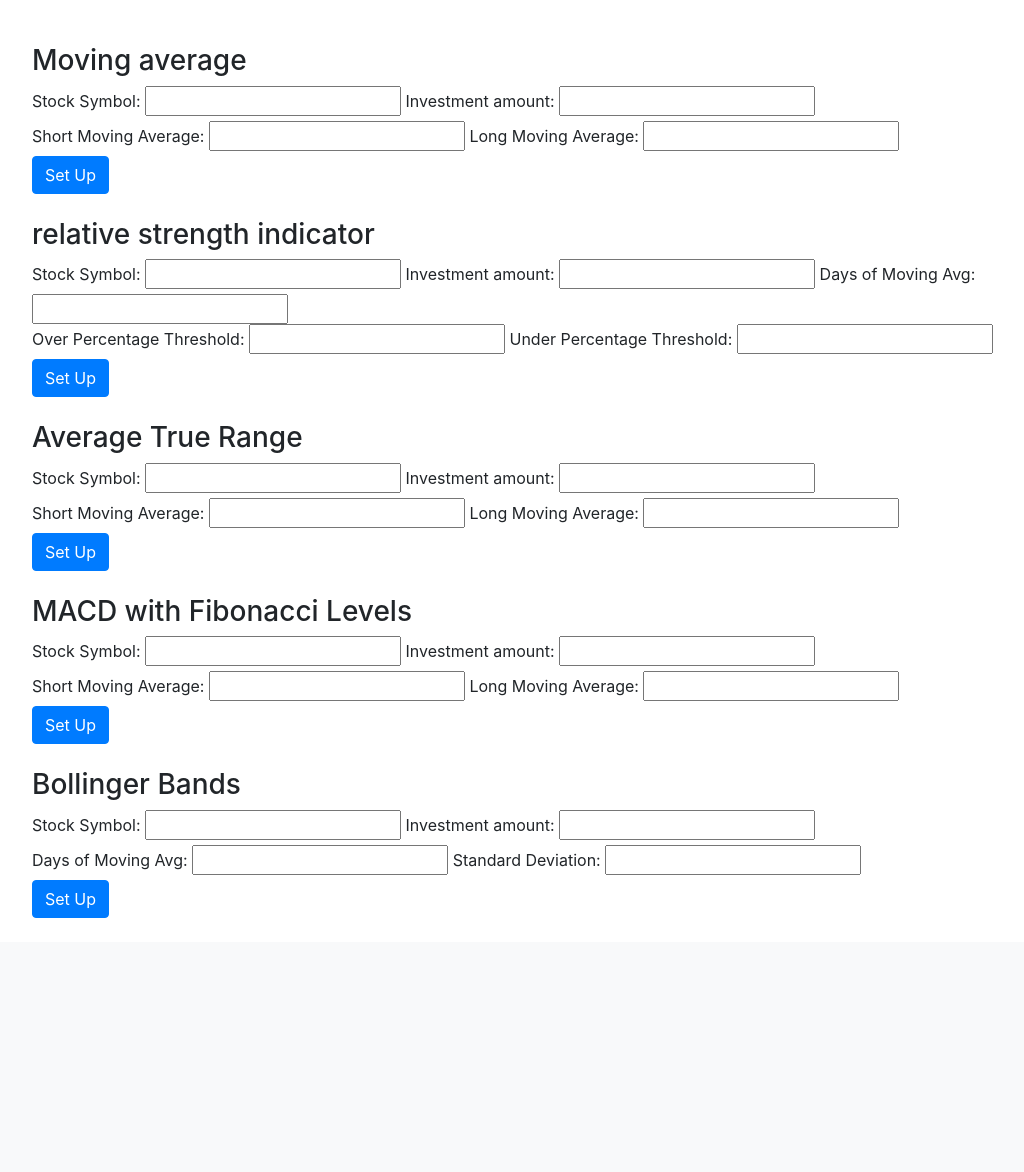
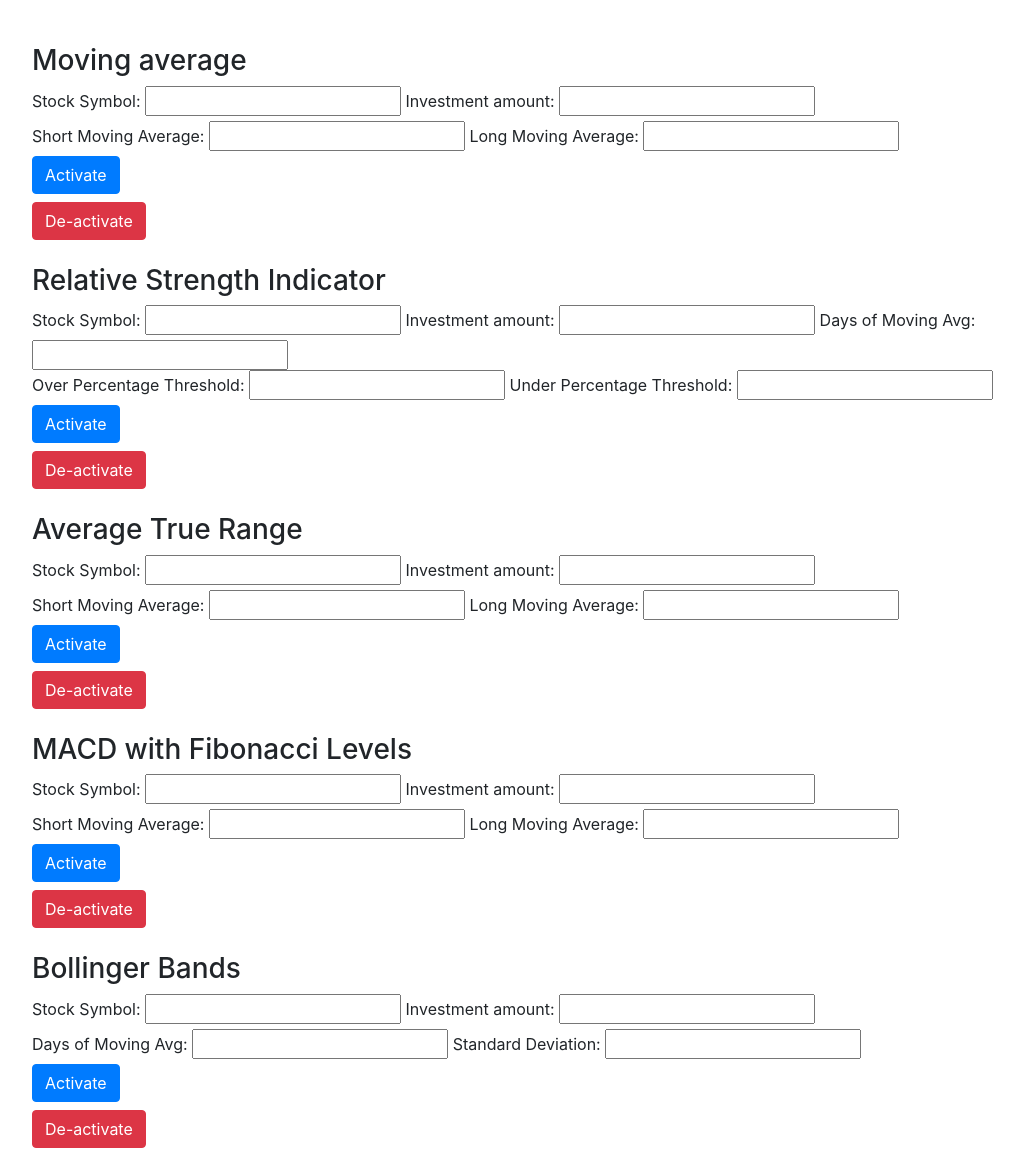
Before and after one commit to yongfu-lu/HODL, a Django app: page /user/algorithms/ in a window 1280 px wide. Shown: the part 56-1228 px from the top of the page, without its empty margins (53-1077 px from the left). Before the commit the page ends 974 px from the top, so only its background shows below. Run offline with Django 4.2, Linux system fonts and the light colour scheme; the visitor is signed in with stand-in values (Sample User, id 1); some libraries are stand-ins or nearby versions.

Commit message:
update activated-algo model, add de-activate button for algo

```diff
--- a/user/admin.py
+++ b/user/admin.py
@@ -6,7 +6,7 @@ admin.site.register(CustomUser)
 
 
 class ActivatedAlgorithmAdmin(admin.ModelAdmin):
-    list_display = ('user', 'algorithm', 'stock_name', 'investment_amount')
+    list_display = ('id', 'user', 'algorithm', 'stock_name', 'investment_amount', 'shares')
 
 
 admin.site.register(ActivatedAlgorithm, ActivatedAlgorithmAdmin)
--- a/user/models.py
+++ b/user/models.py
@@ -9,16 +9,18 @@ class CustomUser(AbstractUser):
     secret_key = models.CharField(max_length=255, blank=True)
 
 class ActivatedAlgorithm(models.Model):
+    id = models.AutoField(primary_key=True)
     algorithm = models.CharField(max_length=100)
     user = models.ForeignKey(CustomUser, on_delete=models.CASCADE)
     stock_name = models.CharField(max_length=100)
     investment_amount = models.DecimalField(max_digits=10, decimal_places=2)
-    short_moving_avg = models.DecimalField(max_digits=10, decimal_places=2,  blank=True, null=True)
-    long_moving_avg = models.DecimalField(max_digits=10, decimal_places=2,  blank=True, null=True)
-    days_of_moving_avg = models.PositiveIntegerField( blank=True, null=True)
-    over_percentage_threshold = models.DecimalField(max_digits=5, decimal_places=2,  blank=True, null=True)
-    under_percentage_threshold = models.DecimalField(max_digits=5, decimal_places=2,  blank=True, null=True)
-    standard_deviation = models.DecimalField(max_digits=10, decimal_places=2,  blank=True, null=True)
+    shares = models.PositiveIntegerField(default=0)
+    short_moving_avg = models.DecimalField(max_digits=10, decimal_places=2, default=0)
+    long_moving_avg = models.DecimalField(max_digits=10, decimal_places=2,  default=0)
+    days_of_moving_avg = models.PositiveIntegerField(default=0)
+    over_percentage_threshold = models.DecimalField(max_digits=5, decimal_places=2, default=0)
+    under_percentage_threshold = models.DecimalField(max_digits=5, decimal_places=2, default=0)
+    standard_deviation = models.DecimalField(max_digits=10, decimal_places=2, default=0)
 
     def __str__(self):
         return f"{self.user}  {self.algorithm}  {self.stock_name}"
--- a/user/templates/user/algorithms.html
+++ b/user/templates/user/algorithms.html
@@ -21,13 +21,19 @@
             <label for="long-moving-avg">Long Moving Average:</label>
             <input type="number" name="long-moving-avg" id="long-moving-avg" required>
             <br>
-            <button type="submit" class="btn btn-primary"> Set Up</button>
+            <button type="submit" class="btn btn-primary" name="submit-button" value="activate"> Activate</button>
+        </form>
+        <form action="/user/algorithms/" method="post">
+            {% csrf_token %}
+            <input type="hidden" name="algorithm" value="moving-average">
+            <button type="submit" class="btn btn-danger mt-2" name="submit-button" value="deactivate"> De-activate
+            </button>
         </form>
     </div>
 
     <div class="mt-4 mb-4">
         <form action="/user/algorithms/" method="post">
-            <h3>relative strength indicator</h3>
+            <h3>Relative Strength Indicator</h3>
             {% csrf_token %}
             <input type="hidden" name="algorithm" value="relative-strength-indicator">
             <input type="hidden" name="short-moving-avg" value=0>
@@ -46,7 +52,13 @@
             <label for="under-percentage-threshold-2">Under Percentage Threshold:</label>
             <input type="number" name="under-percentage-threshold" id="under-percentage-threshold-2" required>
             <br>
-            <button type="submit" class="btn btn-primary"> Set Up</button>
+            <button type="submit" class="btn btn-primary" name="submit-button" value="activate"> Activate</button>
+        </form>
+        <form action="/user/algorithms/" method="post">
+            {% csrf_token %}
+            <input type="hidden" name="algorithm" value="relative-strength-indicator">
+            <button type="submit" class="btn btn-danger mt-2" name="submit-button" value="deactivate"> De-activate
+            </button>
         </form>
     </div>
 
@@ -69,7 +81,13 @@
             <label for="long-moving-avg-3">Long Moving Average:</label>
             <input type="number" name="long-moving-avg" id="long-moving-avg-3" required>
             <br>
-            <button type="submit" class="btn btn-primary"> Set Up</button>
+            <button type="submit" class="btn btn-primary" name="submit-button" value="activate"> Activate</button>
+        </form>
+        <form action="/user/algorithms/" method="post">
+            {% csrf_token %}
+            <input type="hidden" name="algorithm" value="average-true-range">
+            <button type="submit" class="btn btn-danger mt-2" name="submit-button" value="deactivate"> De-activate
+            </button>
         </form>
     </div>
 
@@ -92,7 +110,13 @@
             <label for="long-moving-avg-4">Long Moving Average:</label>
             <input type="number" name="long-moving-avg" id="long-moving-avg-4" required>
             <br>
-            <button type="submit" class="btn btn-primary"> Set Up</button>
+            <button type="submit" class="btn btn-primary" name="submit-button" value="activate"> Activate</button>
+        </form>
+        <form action="/user/algorithms/" method="post">
+            {% csrf_token %}
+            <input type="hidden" name="algorithm" value="MACD-with-fibonacci-levels">
+            <button type="submit" class="btn btn-danger mt-2" name="submit-button" value="deactivate"> De-activate
+            </button>
         </form>
     </div>
 
@@ -115,7 +139,13 @@
             <label for="standard-deviation-5">Standard Deviation:</label>
             <input name="standard-deviation" id="standard-deviation-5" required>
             <br>
-            <button type="submit" class="btn btn-primary"> Set Up</button>
+            <button type="submit" class="btn btn-primary" name="submit-button" value="activate"> Activate</button>
+        </form>
+        <form action="/user/algorithms/" method="post">
+            {% csrf_token %}
+            <input type="hidden" name="algorithm" value="billinger-bands">
+            <button type="submit" class="btn btn-danger mt-2" name="submit-button" value="deactivate"> De-activate
+            </button>
         </form>
     </div>
 </div>
--- a/user/views.py
+++ b/user/views.py
@@ -49,8 +49,6 @@ def dashboard(request):
 
     alpaca_account = AlpacaAccount(request.user.api_key, request.user.secret_key)
     activated_algorithms = ActivatedAlgorithm.objects.filter(user=request.user)
-    print(len(activated_algorithms))
-    print(activated_algorithms)
     context = {
         "is_account_linked": alpaca_account.account_linked,
         "activated_algorithms": activated_algorithms
@@ -74,25 +72,33 @@ def algorithms(request):
         return redirect('/user/login')
 
     if request.method == 'POST':
-        obj, created = ActivatedAlgorithm.objects.get_or_create(user=request.user, algorithm=request.POST['algorithm'],
-                                                                defaults={'stock_name': request.POST['stock-symbol'],
-                                                                          'investment_amount':  request.POST['amount'],
-                                                                          'short_moving_avg': request.POST['short-moving-avg'],
-                                                                          'long_moving_avg': request.POST['long-moving-avg'],
-                                                                          'days_of_moving_avg': request.POST['days-of-moving-avg'],
-                                                                          'over_percentage_threshold': request.POST['over-percentage-threshold'],
-                                                                          'under_percentage_threshold': request.POST['under-percentage-threshold'],
-                                                                          'standard_deviation': request.POST['standard-deviation']})
-        if not created:
-            obj.investment_amount =  request.POST['amount']
-            obj.short_moving_avg = request.POST['short-moving-avg']
-            obj.long_moving_avg = request.POST['long-moving-avg']
-            obj.stock_name = request.POST['stock-symbol']
-            obj.days_of_moving_avg = request.POST['days-of-moving-avg']
-            obj.over_percentage_threshold = request.POST['over-percentage-threshold']
-            obj.under_percentage_threshold = request.POST['under-percentage-threshold']
-            obj.standard_deviation = request.POST['standard-deviation']
-            obj.save()
+        if request.POST['submit-button'] == 'activate':
+            obj, created = ActivatedAlgorithm.objects.get_or_create(user=request.user, algorithm=request.POST['algorithm'],
+                                                                    defaults={'stock_name': request.POST['stock-symbol'],
+                                                                              'investment_amount':  request.POST['amount'],
+                                                                              'short_moving_avg': request.POST['short-moving-avg'],
+                                                                              'long_moving_avg': request.POST['long-moving-avg'],
+                                                                              'days_of_moving_avg': request.POST['days-of-moving-avg'],
+                                                                              'over_percentage_threshold': request.POST['over-percentage-threshold'],
+                                                                              'under_percentage_threshold': request.POST['under-percentage-threshold'],
+                                                                              'standard_deviation': request.POST['standard-deviation']})
+            if not created:
+                obj.investment_amount =  request.POST['amount']
+                obj.short_moving_avg = request.POST['short-moving-avg']
+                obj.long_moving_avg = request.POST['long-moving-avg']
+                obj.stock_name = request.POST['stock-symbol']
+                obj.days_of_moving_avg = request.POST['days-of-moving-avg']
+                obj.over_percentage_threshold = request.POST['over-percentage-threshold']
+                obj.under_percentage_threshold = request.POST['under-percentage-threshold']
+                obj.standard_deviation = request.POST['standard-deviation']
+                obj.save()
+        elif request.POST['submit-button'] == 'deactivate':
+            try:
+                obj = ActivatedAlgorithm.objects.get(user=request.user, algorithm=request.POST['algorithm'])
+            except:
+                obj = None
+            if obj:
+                obj.delete()
 
     return render(request, "user/algorithms.html", {})
 
```
Also changed, not shown: user/migrations/0004_activatedalgorithm_shares.py (added), user/migrations/0005_alter_activatedalgorithm_long_moving_avg_and_more.py (added), user/migrations/0006_alter_activatedalgorithm_days_of_moving_avg.py (added), user/migrations/0007_alter_activatedalgorithm_id.py (added).
